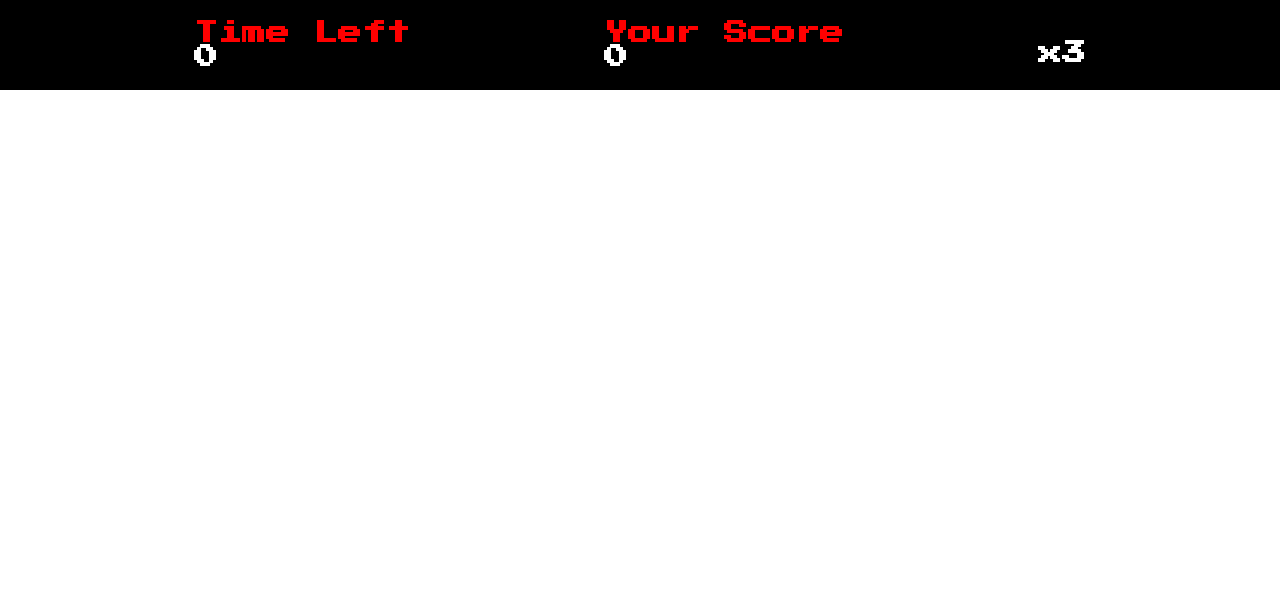
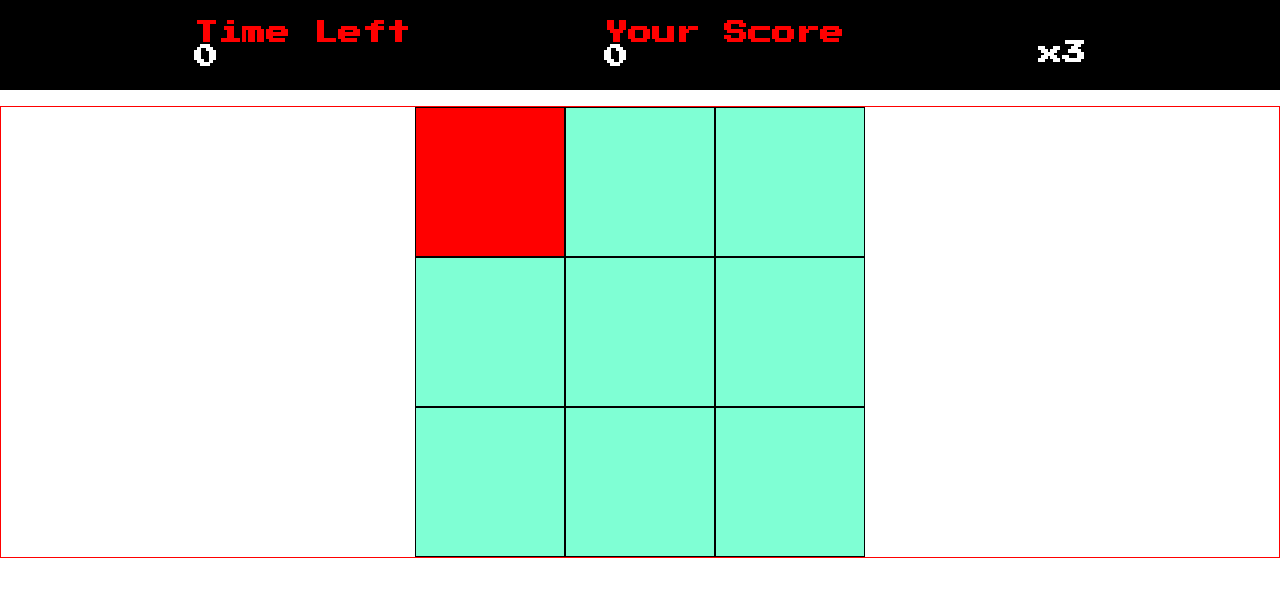
Before and after one commit to evedc/jogodetonaralph, a plain HTML site: page index.html in a window 1280 px wide. Drawn offline with Linux system fonts and the light colour scheme.

Commit message:
ajustando divs

```diff
--- a/index.html
+++ b/index.html
@@ -33,12 +33,9 @@
             </div>
         </div>
 
-
-
-
         <div class="panel">
             <div class="panel-row">
-                <div class="square" id="1"></div>
+                <div class="square enemy" id="1"></div>
                 <div class="square" id="2"></div>
                 <div class="square" id="3"></div>
             </div>
--- a/src/styles/main.css
+++ b/src/styles/main.css
@@ -1,5 +1,7 @@
 .container {
     display: flex;
+    flex-direction: column;
+    height: 100vh;
 }
 
 .menu {
@@ -8,6 +10,25 @@
     align-items: center;
     height: 90px;
     width: 100%;
-    background-color: black;
-    color: white;
+    background-color: #000000;
+    color: #ffffff;
 }
+
+.panel {
+    display: flex;
+    align-items: center;
+    justify-content: center;
+    margin-top: 1rem;
+    border: 1px solid #ff0000;
+}
+
+.square {
+    height: 150px;
+    width: 150px;
+    border: 1px solid black;
+    background-color: aquamarine;
+}
+
+.enemy {
+    background-color: #ff0000;
+}
```
